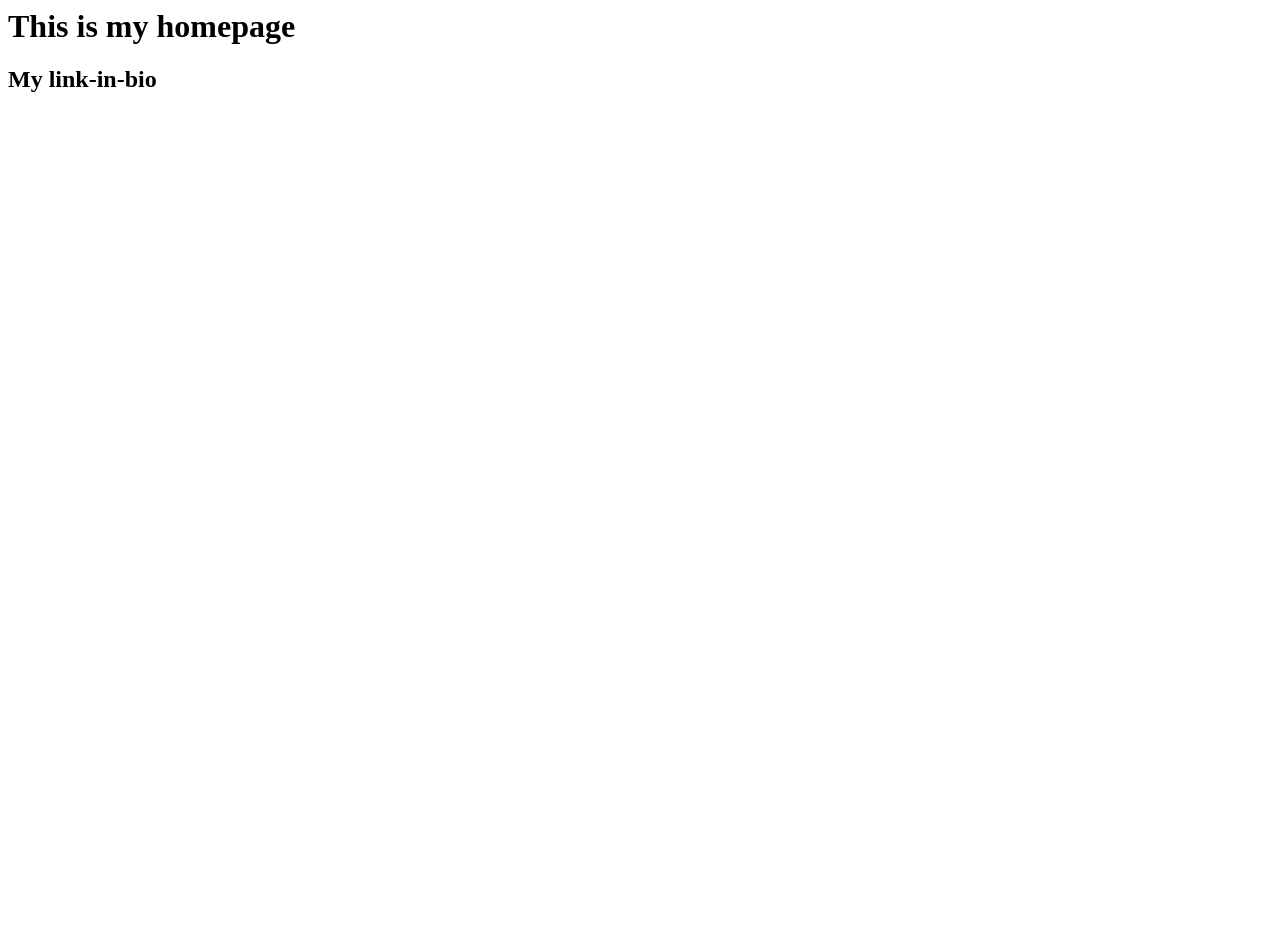
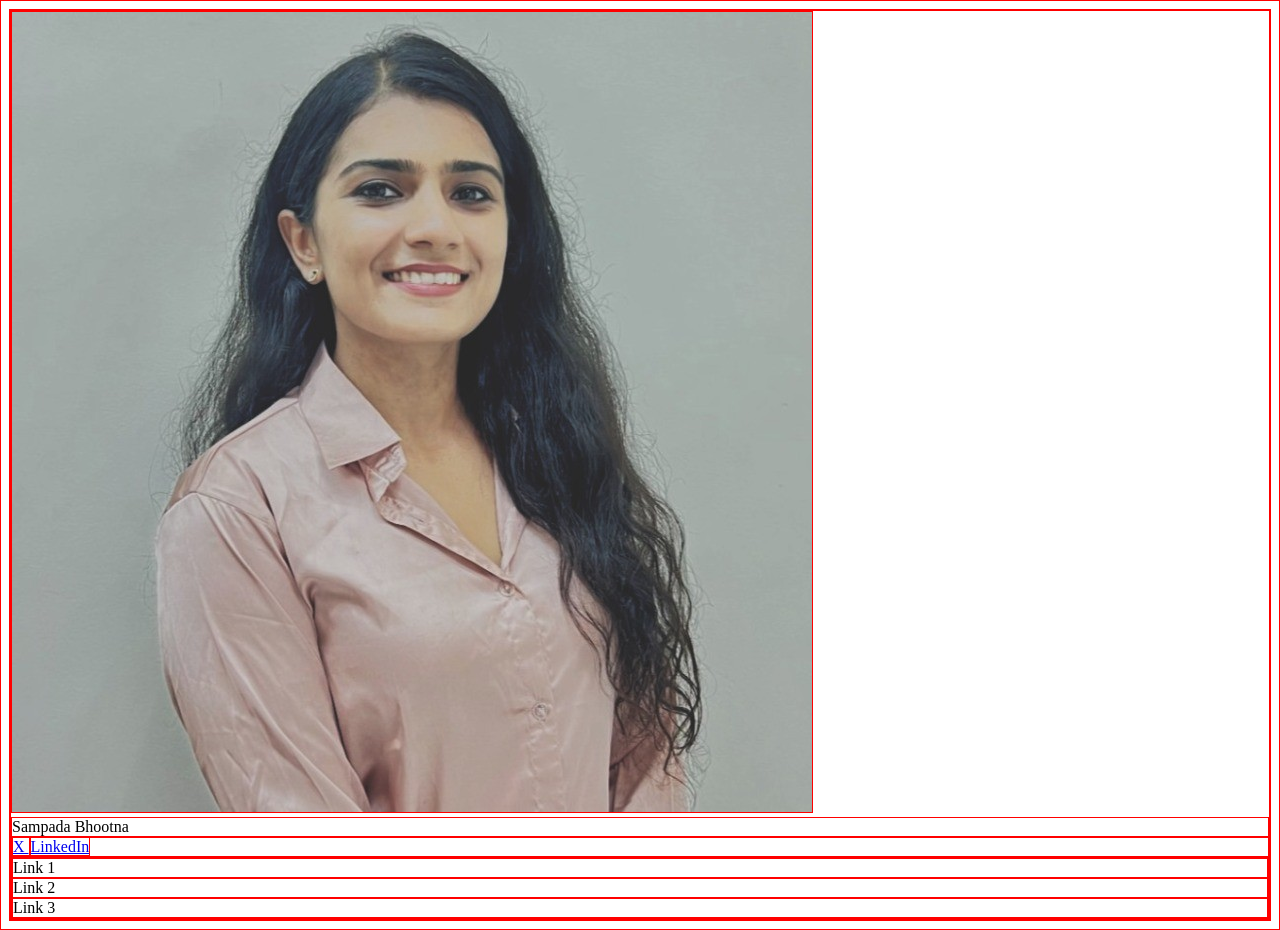
Before and after one commit to SampadaBhootna/Appdev, a plain HTML site: page index.html in a window 1280 px wide. Before the commit the page ends 800 px from the top, so only its background shows below. Drawn offline with Linux system fonts and the light colour scheme.

Commit message:
added images

```diff
--- a/index.html
+++ b/index.html
@@ -1,2 +1,40 @@
-<h1>This is my homepage</h1>
-<h2>My link-in-bio</h2>
+<!DOCTYPE html>
+<head>
+  <meta charset="UTF-8">
+  <title>Sampada Bhootna's links</title>
+  <style>
+    * {
+      border: 1px red solid;
+    }
+  </style>
+</head>
+<body>
+  <div class="main-container>"
+    <div class="image-row">
+      <img src="/Thumbnails/1682593785544.jpeg" alt="Sampada Bhootna's headshot"
+    </div>
+    <div class="name-row">
+      Sampada Bhootna
+    </div>
+    <div class="social-icons">
+      <a href="https://x.com/sSampada/status/1614854006404448256?mx=2" target="_blank">
+        X
+      </a>
+      <a href="https://www.linkedin.com/in/sampada-bhootna-20977742/" target="_blank">
+        LinkedIn
+      </a>
+    </div>
+  <div class="links-container">
+    <div class="item">
+      Link 1
+    </div>
+    <div class="item">
+      Link 2
+    </div>
+    <div class="item">
+      Link 3
+    </div>
+  </div> <!-----Link row div------->
+</div> <!-----main row div -------->
+</body>
+</html>
```
Also changed, not shown: Thumbnails/1682593785544.jpeg (added).
